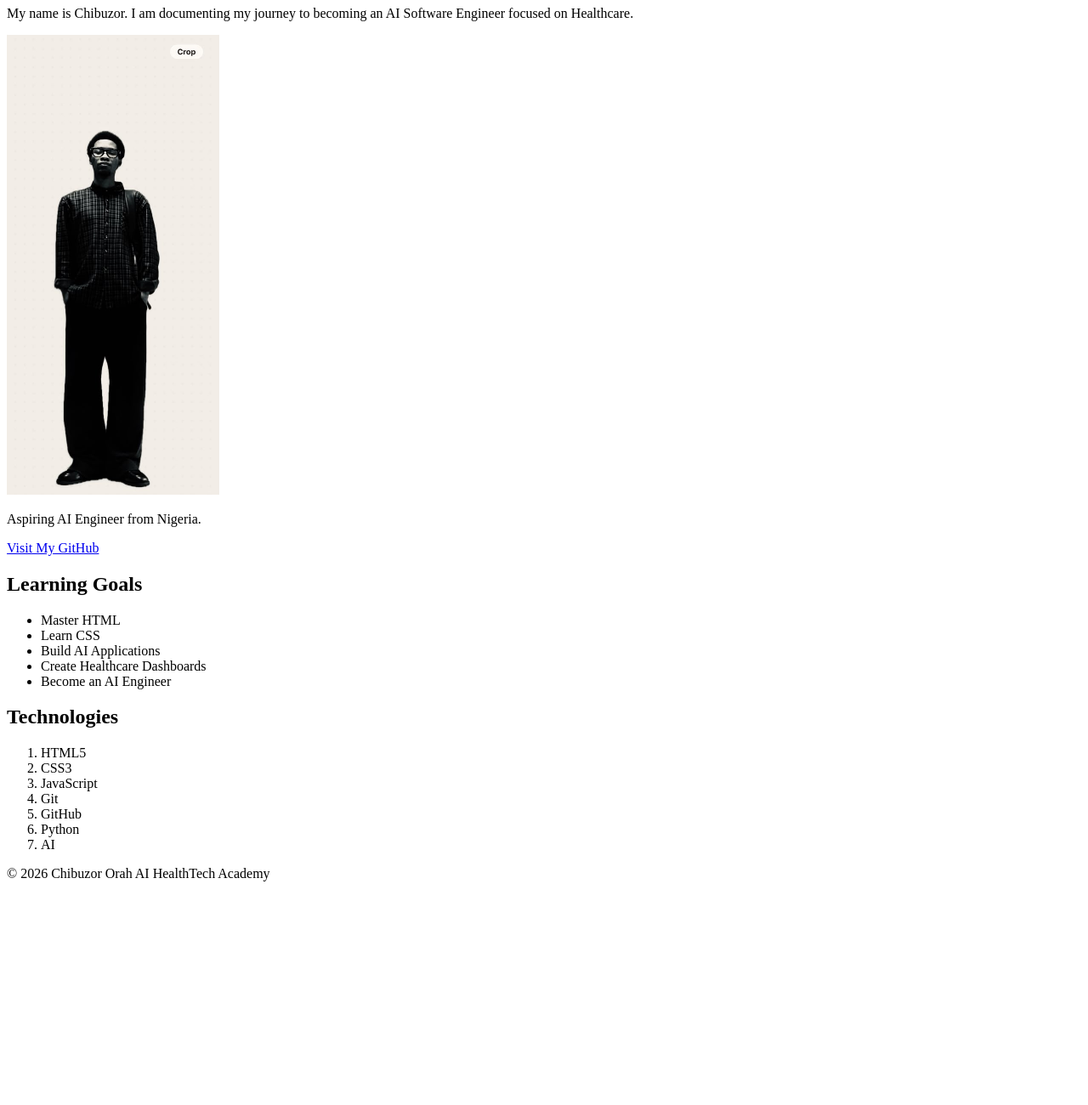
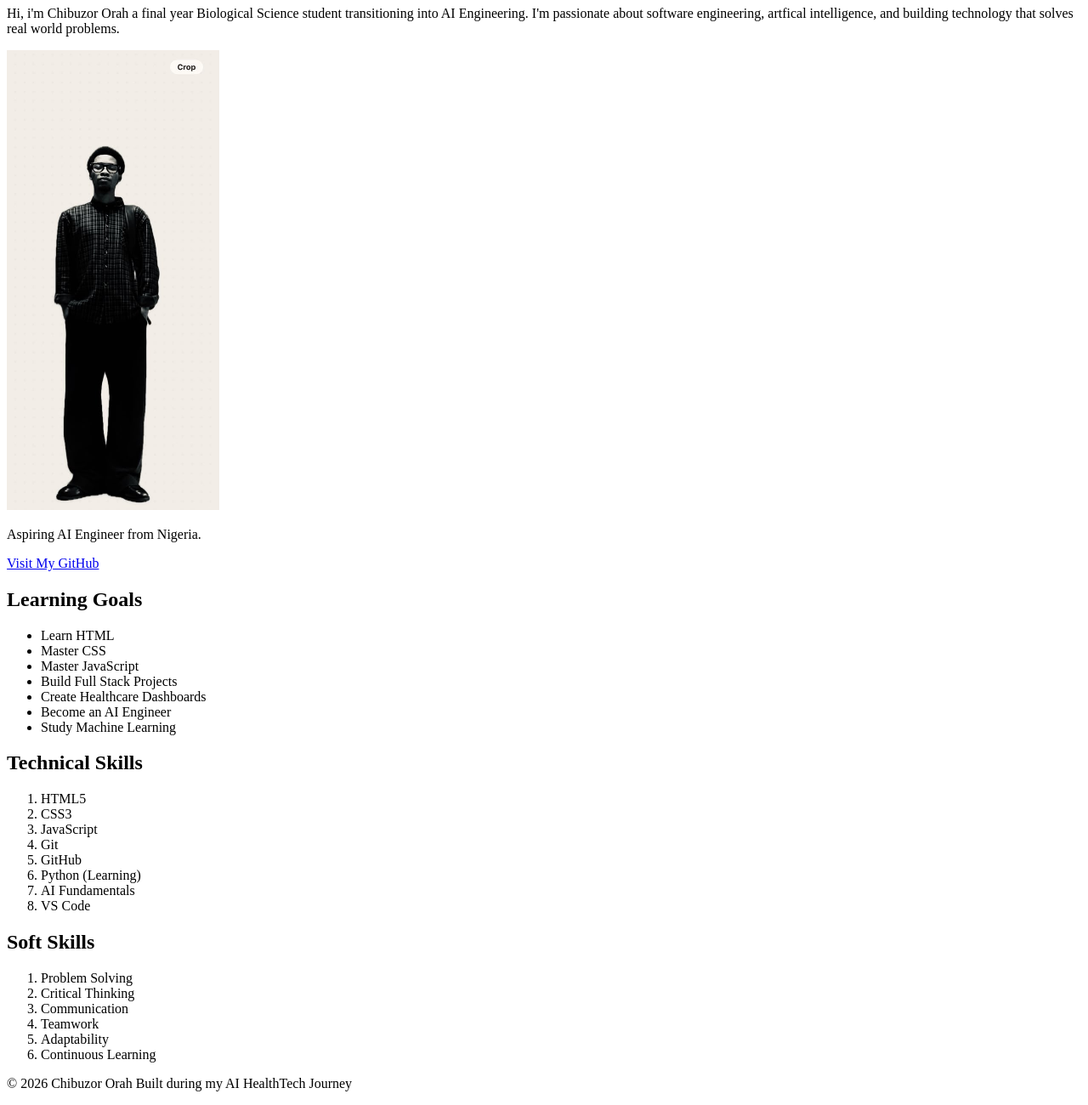
Before and after one commit to chibuzor-dev3/ai-engineering-journey, a plain HTML site: page week-02-html-css/index.html in a window 1280 px wide. Shown: the part 246-1546 px from the top of the page at 85% size. Before the commit the page ends 1299 px from the top, so only its background shows below. Drawn offline with Linux system fonts and the light colour scheme; files whose address does not match are found by name.

```diff
--- a/week-02-html-css/index.html
+++ b/week-02-html-css/index.html
@@ -38,11 +38,10 @@
     <h2>Welcome</h2>
 
     <p>
-        My name is Chibuzor.
-
-        I am documenting my journey
-        to becoming an AI Software Engineer
-        focused on Healthcare.
+        Hi, i'm Chibuzor Orah a final year Biological Science student
+        transitioning into AI Engineering.
+        I'm passionate about software engineering,
+        artfical intelligence, and building technology that solves real world problems.
     </p>
 
     <img src="assets/images/profile.jpeg"
@@ -64,15 +63,19 @@
 <ul>
 
 <li>
-Master HTML
+Learn HTML
 </li>
 
 <li>
-Learn CSS
+Master CSS
 </li>
 
 <li>
-Build AI Applications
+Master JavaScript
+</li>
+
+<li>
+Build Full Stack Projects
 </li>
 
 <li>
@@ -83,6 +86,10 @@ Create Healthcare Dashboards
 Become an AI Engineer
 </li>
 
+<li>
+Study Machine Learning
+</li>
+
 </ul>
 
 </section>
@@ -90,7 +97,7 @@ Become an AI Engineer
 
 <h2>
 
-Technologies
+Technical Skills
 
 </h2>
 
@@ -106,9 +113,36 @@ Technologies
 
 <li>GitHub</li>
 
-<li>Python</li>
+<li>Python (Learning)</li>
 
-<li>AI</li>
+<li>AI Fundamentals</li>
+
+<li>VS Code</li>
+
+</ol>
+
+</section>
+<section>
+
+<h2>
+
+Soft Skills
+
+</h2>
+
+<ol>
+
+<li>Problem Solving</li>
+
+<li>Critical Thinking</li>
+
+<li>Communication</li>
+
+<li>Teamwork</li>
+
+<li>Adaptability</li>
+
+<li>Continuous Learning</li>
 
 </ol>
 
@@ -124,7 +158,7 @@ Technologies
 
 © 2026 Chibuzor Orah
 
-AI HealthTech Academy
+Built during my AI HealthTech Journey
 
 </p>
 
```
